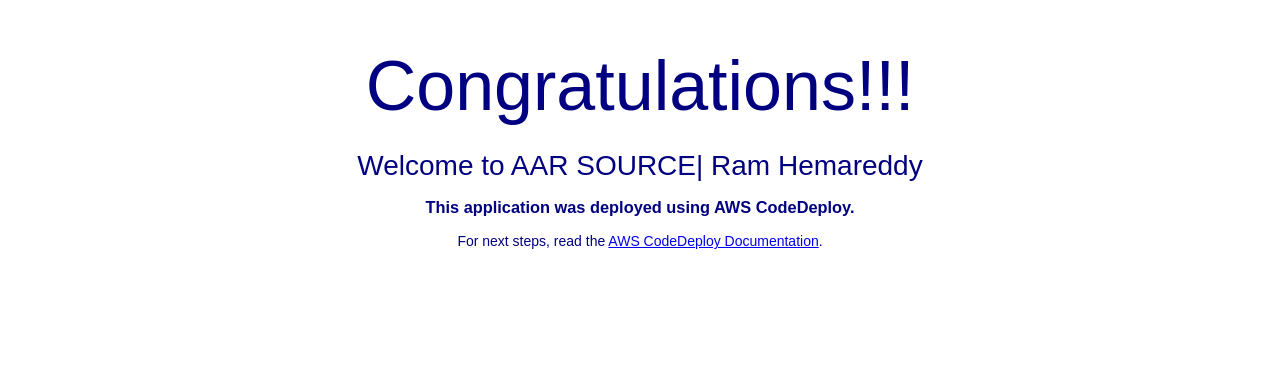
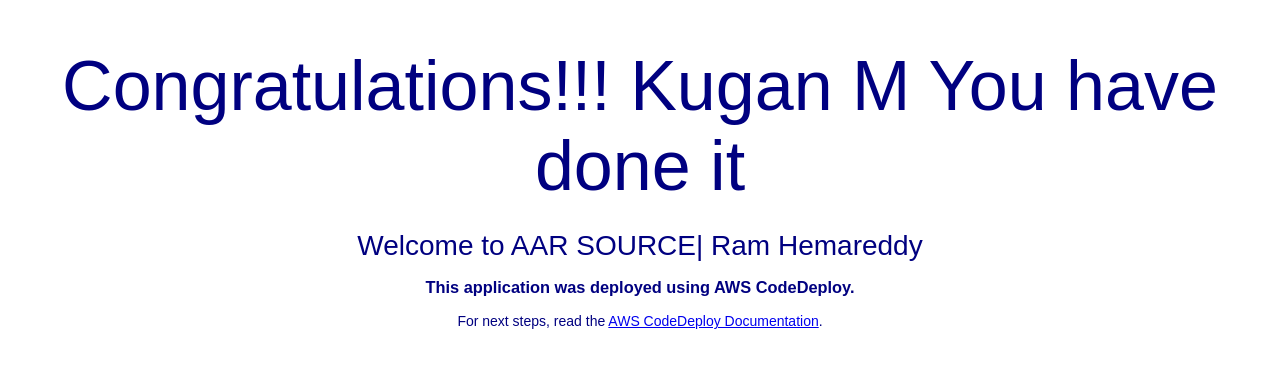
Before and after one commit to jaikugan/test, a plain HTML site: page index.html in a window 1280 px wide. Shown: the part 201-568 px from the top of the page. Drawn offline with Linux system fonts and the light colour scheme.

Commit message:
Update index.html

```diff
--- a/index.html
+++ b/index.html
@@ -27,7 +27,7 @@
 <body>
   <div align="center">
     <img src="https://s3.ap-south-1.amazonaws.com/www.basava.com/aar_logo_final.png" style="max-width: 20%;">
-    <h1>Congratulations!!! </h1>
+    <h1>Congratulations!!! Kugan M You have done it </h1>
       <h2>Welcome to AAR SOURCE| Ram Hemareddy</h2>
     <h3>This application was deployed using AWS CodeDeploy.</h3>
     <p>For next steps, read the <a href="http://aws.amazon.com/documentation/codedeploy">AWS CodeDeploy Documentation</a>.</p>
```
